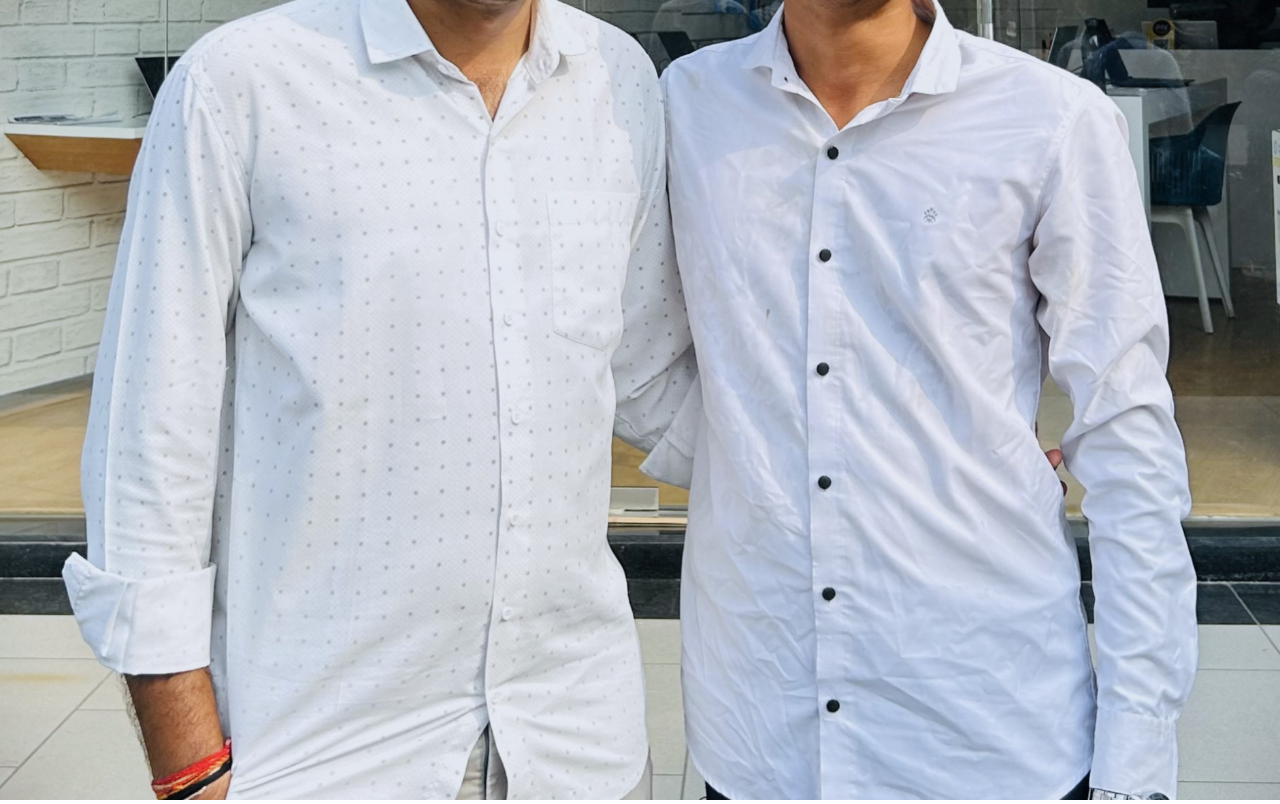
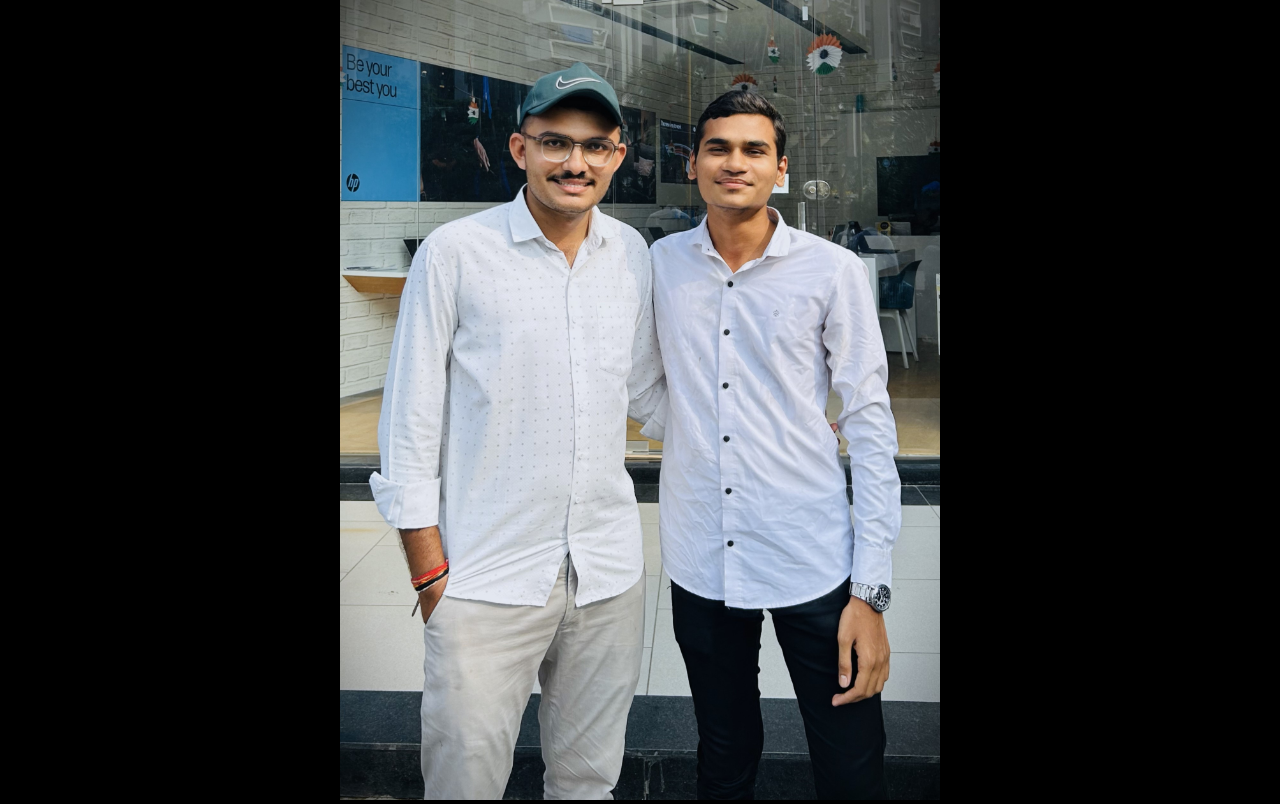
Before and after one commit to Aryan-136/MemoriesWeb, a plain HTML site: page index.html in a window 1280 px wide. Drawn offline with Linux system fonts and the light colour scheme.

Commit message:
Update index.html

```diff
--- a/index.html
+++ b/index.html
@@ -10,12 +10,17 @@
             margin: 0;
             padding: 0;
             overflow: hidden; /* Prevent scrolling */
+            display: flex; /* Use flexbox for centering */
+            justify-content: center; /* Center horizontally */
+            align-items: center; /* Center vertically */
+            height: 100vh; /* Full viewport height */
+            background-color: #000; /* Optional: Set background color */
         }
 
         img {
-            width: 100vw; /* Full viewport width */
-            height: 100vh; /* Full viewport height */
-            object-fit: cover; /* Cover the entire screen */
+            max-width: 100%; /* Limit the width to 100% of the viewport */
+            max-height: 100%; /* Limit the height to 100% of the viewport */
+            object-fit: contain; /* Scale image to maintain aspect ratio */
         }
     </style>
 </head>
```
